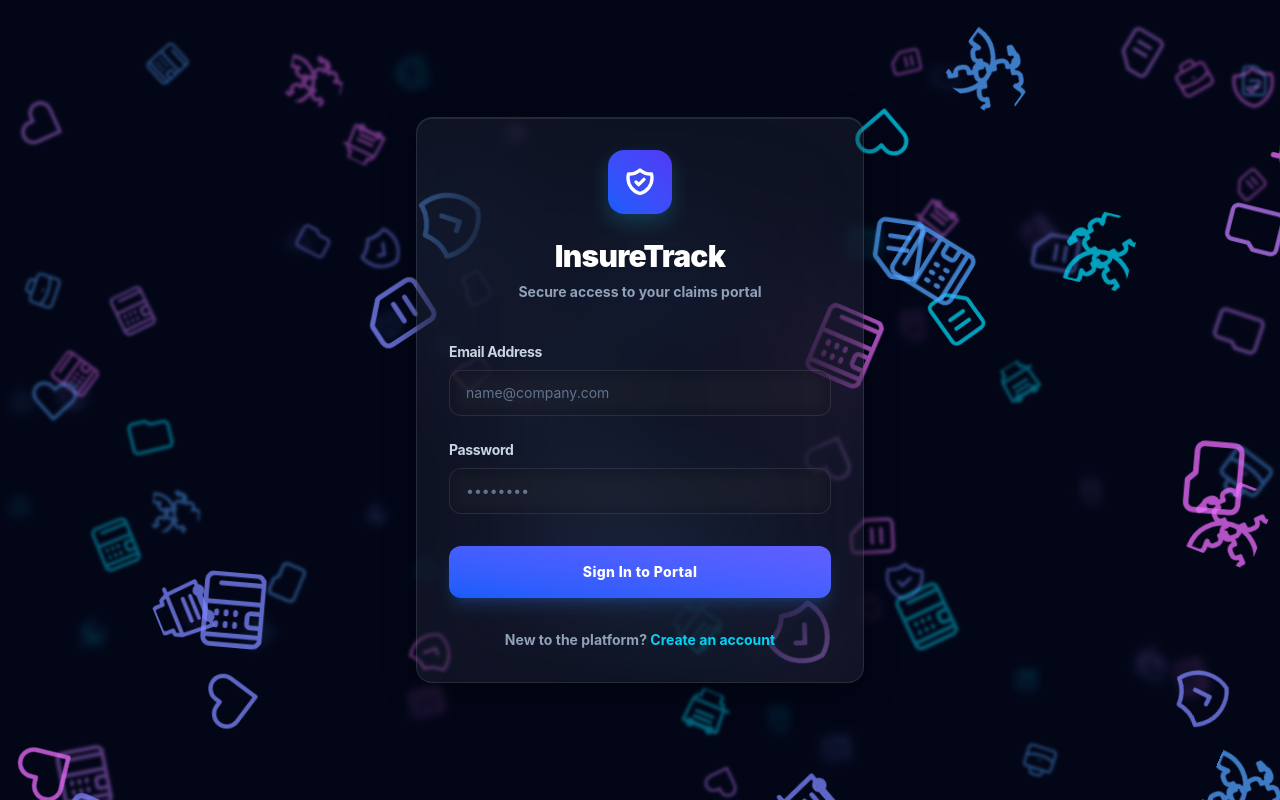
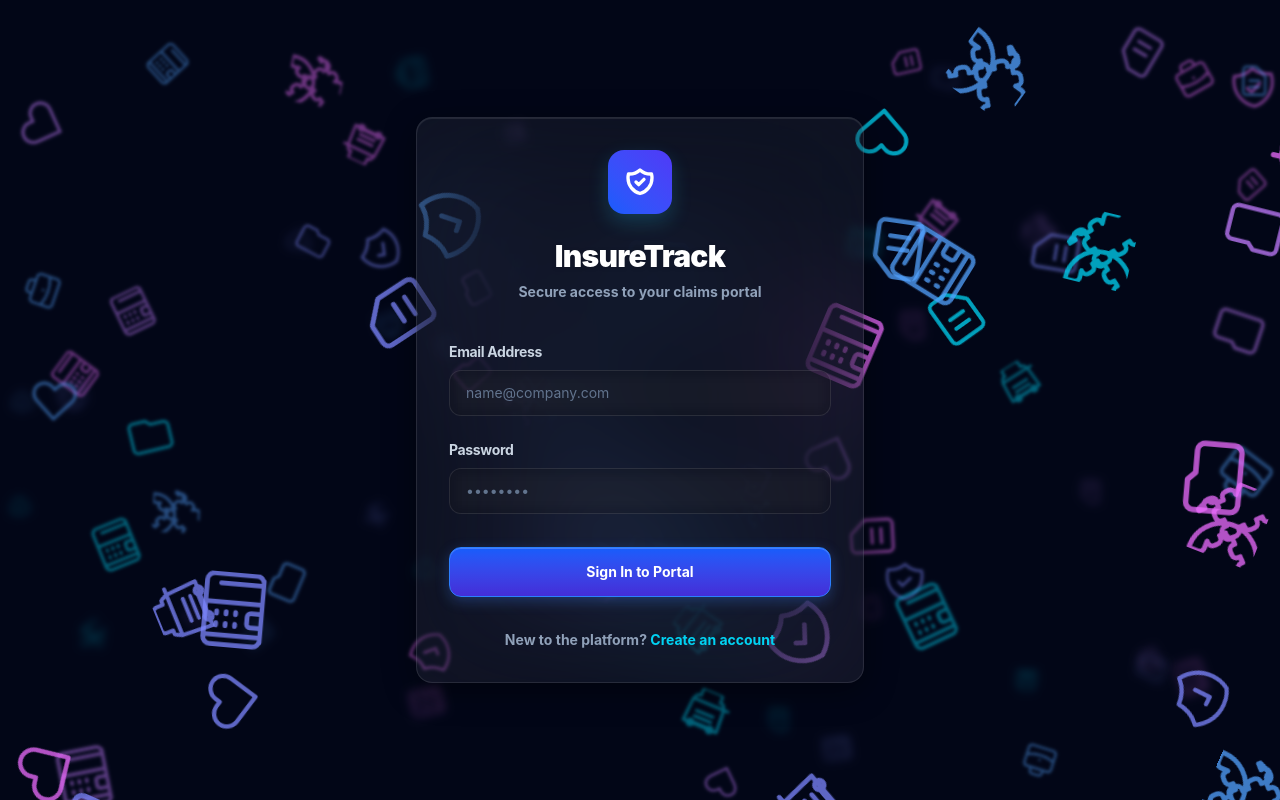
Before and after one commit to Abdullah-the-Scripter/insuretrack-api, a React (Vite) app in the folder frontend/: page /login in a window 1280 px wide. Built offline with nearby package versions, Linux system fonts and the light colour scheme.

Commit message:
Perf: Injected hardware acceleration and structural layout containment to Login chassis

```diff
--- a/frontend/src/pages/auth/Login.jsx
+++ b/frontend/src/pages/auth/Login.jsx
@@ -2,10 +2,11 @@ import React, { useState } from "react";
 import { useDispatch } from "react-redux";
 import { useNavigate, Link } from "react-router-dom";
 import toast from "react-hot-toast";
-import { AnimatePresence, motion } from "framer-motion";
+import { motion } from "framer-motion";
 import { setCredentials } from "../../features/authSlice";
 import axiosInstance from "../../api/axiosInstance";
 import Input from "../../components/ui/Input";
+import Button from "../../components/ui/Button";
 import Card from "../../components/ui/Card";
 
 const Login = () => {
@@ -38,13 +39,15 @@ const Login = () => {
   };
 
   return (
+    // 🧱 added 'will-change-transform' to bypass repainting background elements when processing routes
     <div className="relative flex items-center justify-center min-h-screen bg-transparent overflow-hidden px-4 will-change-transform">
       <div className="w-full max-w-md">
 
+        {/* 🚀 UPGRADED GLASS CONTAINER CARD WITH GPU TRANSFORMS */}
         <Card delay={0}>
           <div
             className="text-center mb-10"
-            style={{ transform: 'translateZ(0)', willChange: 'transform, opacity' }}
+            style={{ transform: 'translateZ(0)', willChange: 'transform, opacity' }} // 🔑 GPU Hardware Acceleration
           >
             <div className="mx-auto w-16 h-16 bg-gradient-to-tr from-blue-600 to-indigo-600 rounded-2xl flex items-center justify-center text-white mb-6 shadow-[0_8px_20px_rgba(59,130,246,0.3)] dark:shadow-[0_8px_20px_rgba(34,211,238,0.2)]">
               <svg className="w-8 h-8" fill="none" stroke="currentColor" viewBox="0 0 24 24">
@@ -62,6 +65,7 @@ const Login = () => {
               name="email"
               placeholder="name@company.com"
               value={email}
+              setEmail={setEmail}
               onChange={(e) => setEmail(e.target.value)}
               required
             />
@@ -75,43 +79,17 @@ const Login = () => {
               required
             />
 
-            {/* ⚡ LOAD LOCK REGION */}
+            {/* ⚡ LOAD LOCK REGION: Forces fixed container height so spinner text mounting doesn't layout-shift */}
             <div className="pt-2 h-[60px] flex items-center justify-center">
-              <button
+              <Button
                 type="submit"
-                disabled={isLoading}
-                className={`w-full h-full rounded-xl bg-gradient-to-tr from-blue-600 to-indigo-500 hover:from-blue-700 hover:to-indigo-600 text-white font-extrabold tracking-wide text-sm shadow-lg shadow-blue-500/20 transition-all duration-300 flex items-center justify-center relative overflow-hidden ${
-                  isLoading ? 'opacity-75 cursor-not-allowed scale-[0.99]' : 'hover:scale-[1.01] active:scale-[0.99] cursor-pointer'
+                className={`w-full py-3.5 text-base font-bold transition-all duration-200 ${
+                  isLoading ? 'opacity-70 scale-[0.99]' : 'hover:scale-[1.01] active:scale-[0.99]'
                 }`}
+                isLoading={isLoading}
               >
-                {/* 🎭 SMOOTH FRAMER MOTION LOADING STATE LAYER */}
-                <AnimatePresence mode="wait">
-                  {isLoading ? (
-                    <motion.div
-                      key="loader"
-                      initial={{ opacity: 0, y: 15 }}
-                      animate={{ opacity: 1, y: 0 }}
-                      exit={{ opacity: 0, y: -15 }}
-                      transition={{ duration: 0.2 }}
-                      className="flex items-center gap-3"
-                    >
-                      {/* Beautiful Neon CSS Spinner */}
-                      <span className="w-5 h-5 border-3 border-white/30 border-t-white rounded-full animate-spin" />
-                      <span className="tracking-wider uppercase text-xs font-black">Authenticating...</span>
-                    </motion.div>
-                  ) : (
-                    <motion.span
-                      key="text"
-                      initial={{ opacity: 0, y: -15 }}
-                      animate={{ opacity: 1, y: 0 }}
-                      exit={{ opacity: 0, y: 15 }}
-                      transition={{ duration: 0.2 }}
-                    >
-                      Sign In to Portal
-                    </motion.span>
-                  )}
-                </AnimatePresence>
-              </button>
+                Sign In to Portal
+              </Button>
             </div>
           </form>
 
```
